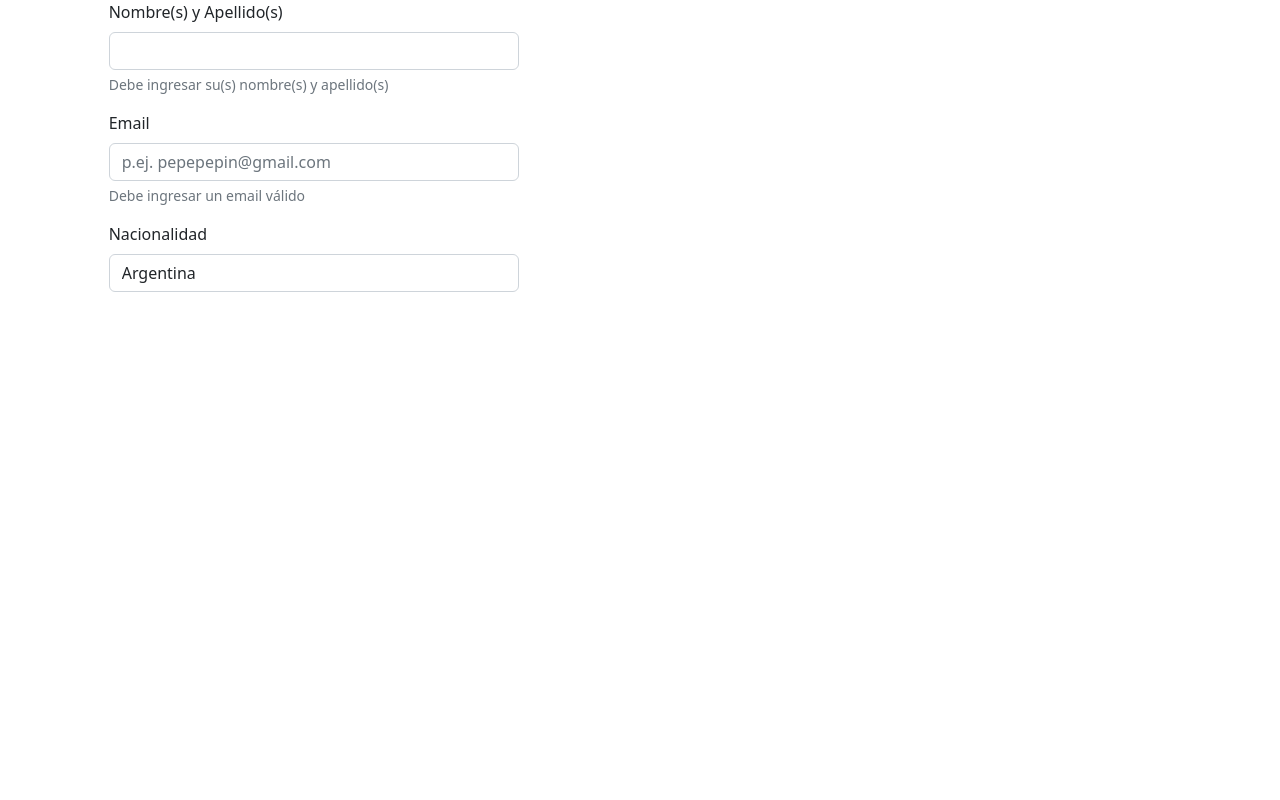
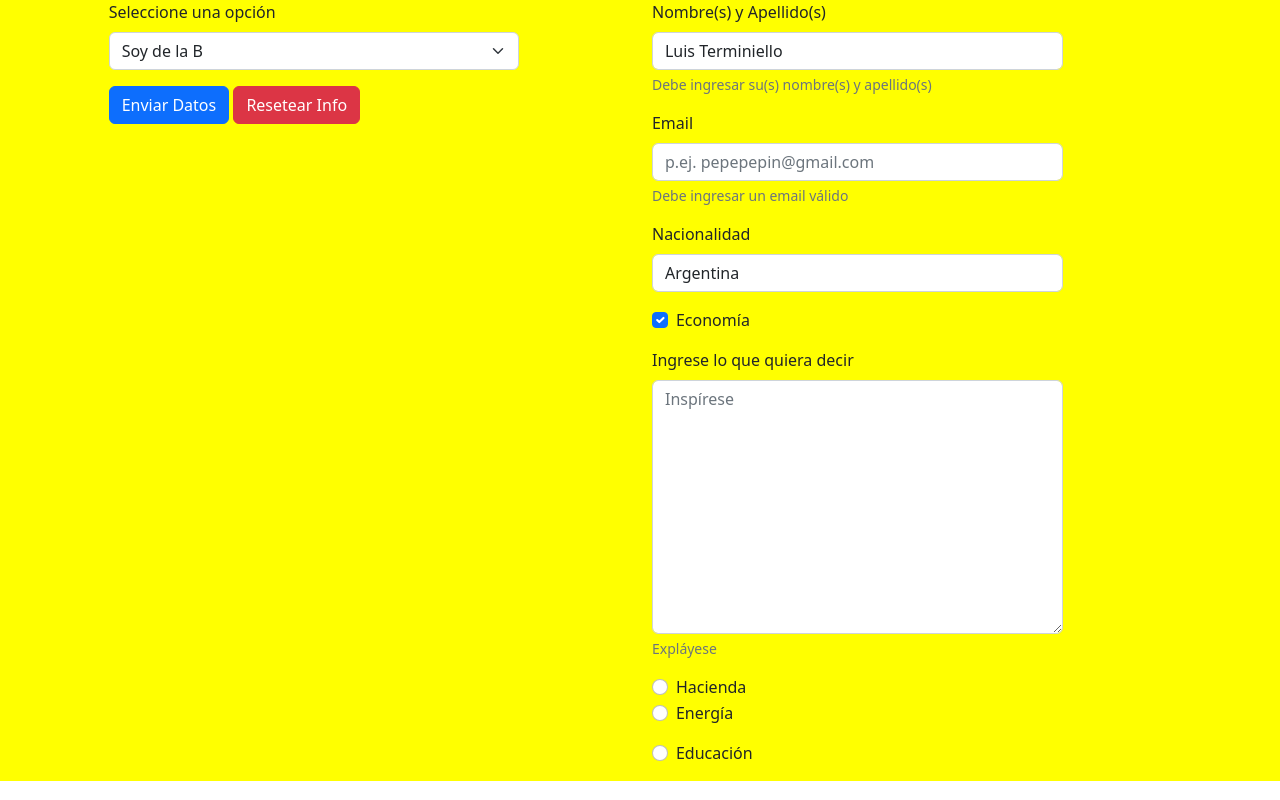
Before and after one commit to luistermi/PruebaComandosGit, a plain HTML site: page formularios.html in a window 1280 px wide. Drawn offline with nearby package versions, Linux system fonts and the light colour scheme.

Commit message:
Formularios

```diff
--- a/formularios.html
+++ b/formularios.html
@@ -10,18 +10,34 @@
 
 </head>
 <body>
-    <form>
+    <form style="background-color: yellow;">
         <div class="row">
             <div class="col-4 offset-1">
                 <div class="mb-3">
+                    <label for="SelectPrueba" class="form-label">Seleccione una opción</label>
+                    <select name="SelectPrueba" id="SelectPrueba" class="form-select">
+                    <option selected>Soy de la B</option>
+                    <option value="River">River</option>
+                    <option value="Boca">Boca</option>
+                    <option value="Independiente">Independiente</option>
+                    <option value="Racing">Racing</option>
+                    </select>
+                </div>
+                <div class="mb-3">
+                    <button type="submit" class="btn btn-primary">Enviar Datos</button>
+                    <button type="reset" class="btn btn-danger">Resetear Info</button>
+                </div>
+            </div>
+            <div class="col-4 offset-1">
+                <div class="mb-3">
                     <label for="NombreyApellido" class="form-label">Nombre(s) y Apellido(s)</label>
-                    <input type="text" id="NombreyApellido" class="form-control">
-                    <div id="NombreyApellido" class="form-text">Debe ingresar su(s) nombre(s) y apellido(s)</div>
+                    <input type="text" id="NombreyApellido" class="form-control" value="Luis Terminiello">
+                    <div class="form-text">Debe ingresar su(s) nombre(s) y apellido(s)</div>
                 </div>
                 <div class="mb-3">
                     <label for="Email" class="form-label">Email</label>
                     <input type="email" class="form-control" id="Email" placeholder="p.ej. pepepepin@gmail.com">
-                    <div class="form-text" id="Email">Debe ingresar un email válido</div>
+                    <div class="form-text">Debe ingresar un email válido</div>
                 </div>
                 <div class="mb-3">
                     <label for="Nacionalidad" class="form-label">Nacionalidad</label>
@@ -29,8 +45,34 @@
                     <datalist id="Nacionalidades">
                         <option value="Argentina">
                         <option value="Italia">
-                        <option value="Brasil"></option>
+                        <option value="Brasil">
                     </datalist>
+                </div>
+                <div class="mb-3">
+                    <div class="form-check">
+                        <label for="EconomiaCheck" class="form-check-label">Economía</label>
+                        <input type="checkbox" id="EconomiaCheck" class="form-check-input" checked>
+                    </div>
+                </div>
+                <div class="mb-3">
+                    <label for="EntradaLibreTexto" class="form-label">Ingrese lo que quiera decir</label>
+                    <textarea name="EntradaLibreTexto" id="EntradaLibreTexto" cols="30" rows="10" class="form-control" placeholder="Inspírese"></textarea>
+                    <div class="form-text" id="EntradaLibreTexto">Expláyese</div>
+                </div>
+                <div class="mb-3">
+                    <div class="form-check">
+                        <label for="EconomiaCheck" class="form-check-label">Hacienda</label>
+                        <input type="radio" id="EconomiaCheck" class="form-check-input" name="LugarTrabajo">
+                    </div>
+                    <div class="form-check">
+                        <label for="EnergiaCheck" class="form-check-label">Energía</label>
+                        <input type="radio" id="EnergiaCheck" class="form-check-input" name="LugarTrabajo">
+                    </div>
+                </div>
+                <div class="mb-3">
+                    <div class="form-check">
+                        <label for="EducacionCheck" class="form-check-label">Educación</label>
+                        <input type="radio" id="EducacionCheck" class="form-check-input" name="LugarTrabajo2">
                 </div>
             </div>
         </div>
```
